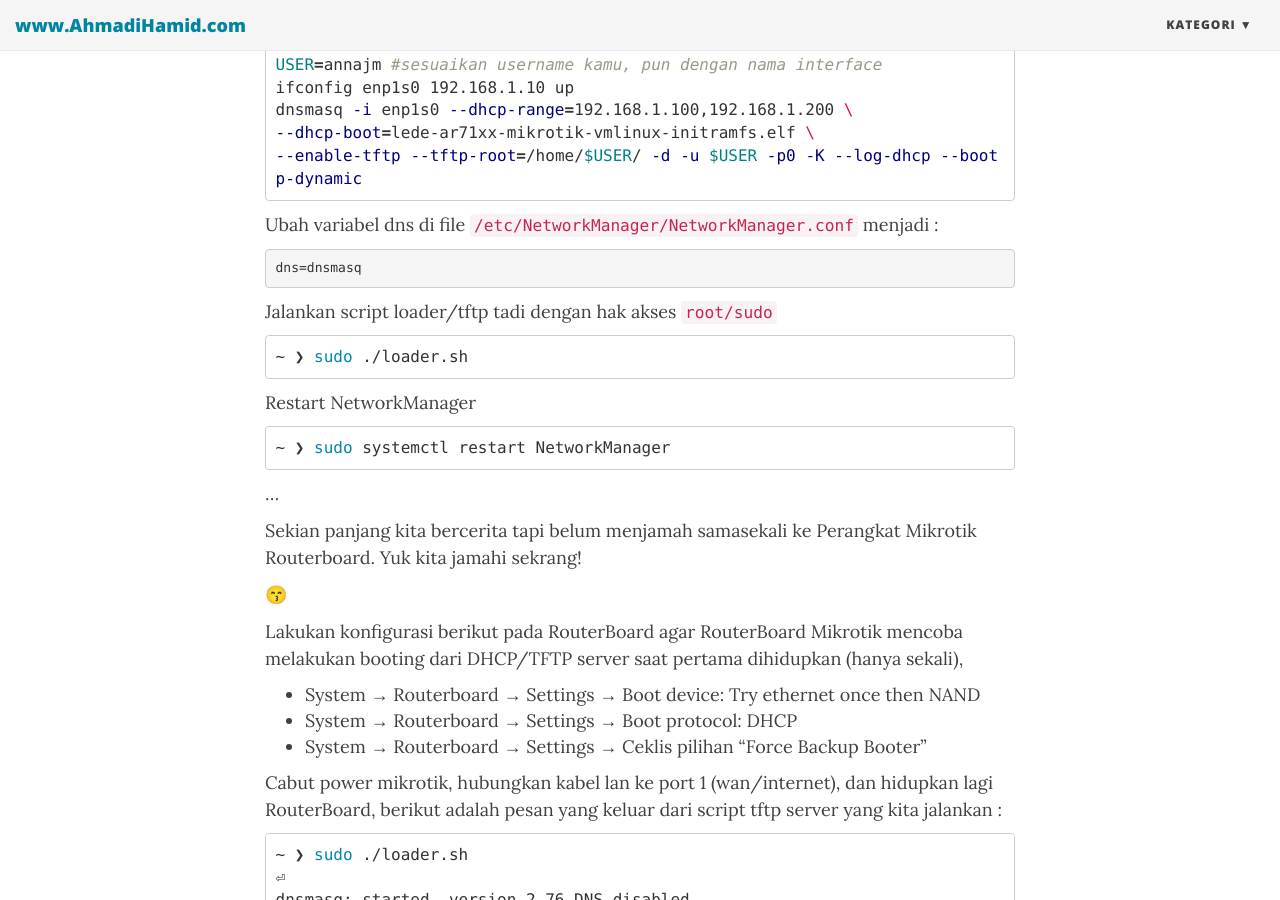
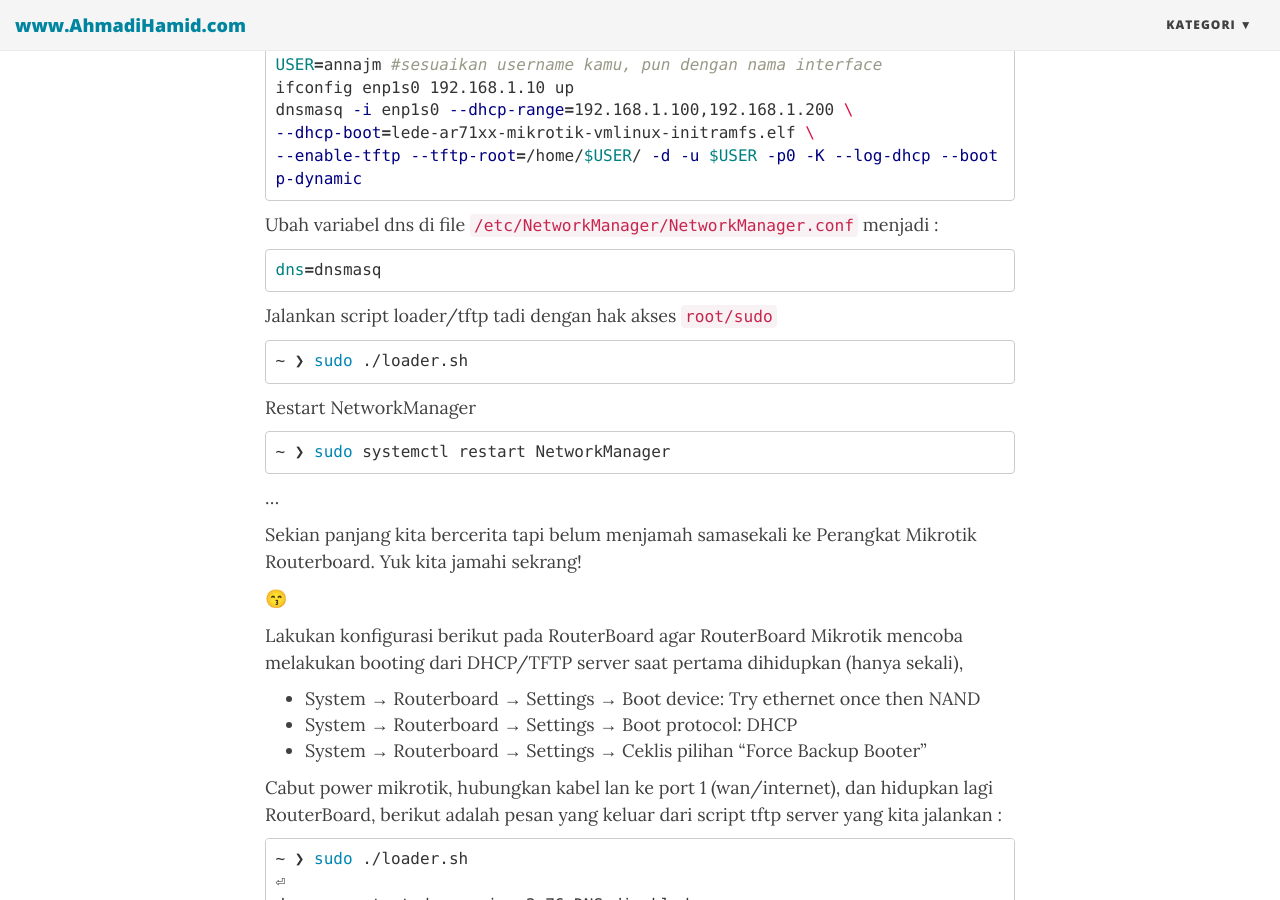
Before and after one commit to ahmadihamid/ahmadihamid.github.io, a Jekyll site: the page built from _posts/2017-01-17-RouterboardWRT.md, in a window 1280 px wide and 900 px high, scrolled down 2354 px. Built offline with Jekyll 4.4.1, drawn with Linux system fonts in a browser that asks for light colours; nearby versions of some CDN libraries; comment, search, counter and statistics services are not loaded.

Commit message:
Update 2017-01-17-RouterboardWRT.md

````diff
--- a/_posts/2017-01-17-RouterboardWRT.md
+++ b/_posts/2017-01-17-RouterboardWRT.md
@@ -92,7 +92,7 @@ dnsmasq -i enp1s0 --dhcp-range=192.168.1.100,192.168.1.200 \
 
 Ubah variabel dns di file `/etc/NetworkManager/NetworkManager.conf` menjadi :
 
-```shel
+```shell
 dns=dnsmasq
 ```
 
````
